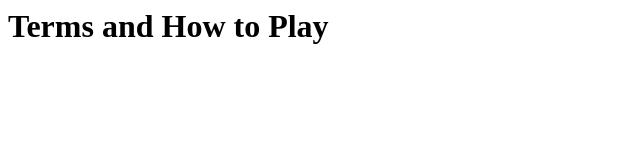
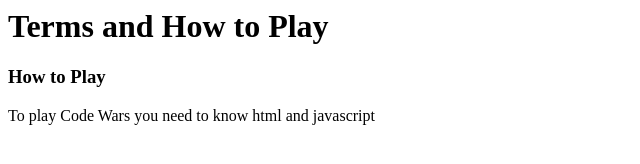
Before and after one commit to icanthink/codewarsterms, a plain HTML site: page index.html in a window 1280 px wide. Shown: the whole page, without its empty margins (0-640 px from the left). Drawn offline with Linux system fonts and the light colour scheme.

Commit message:
Update index.html

```diff
--- a/index.html
+++ b/index.html
@@ -1 +1,3 @@
 <h1>Terms and How to Play</h1>
+<h3>How to Play</h3>
+<p>To play Code Wars you need to know html and javascript</p>
```
